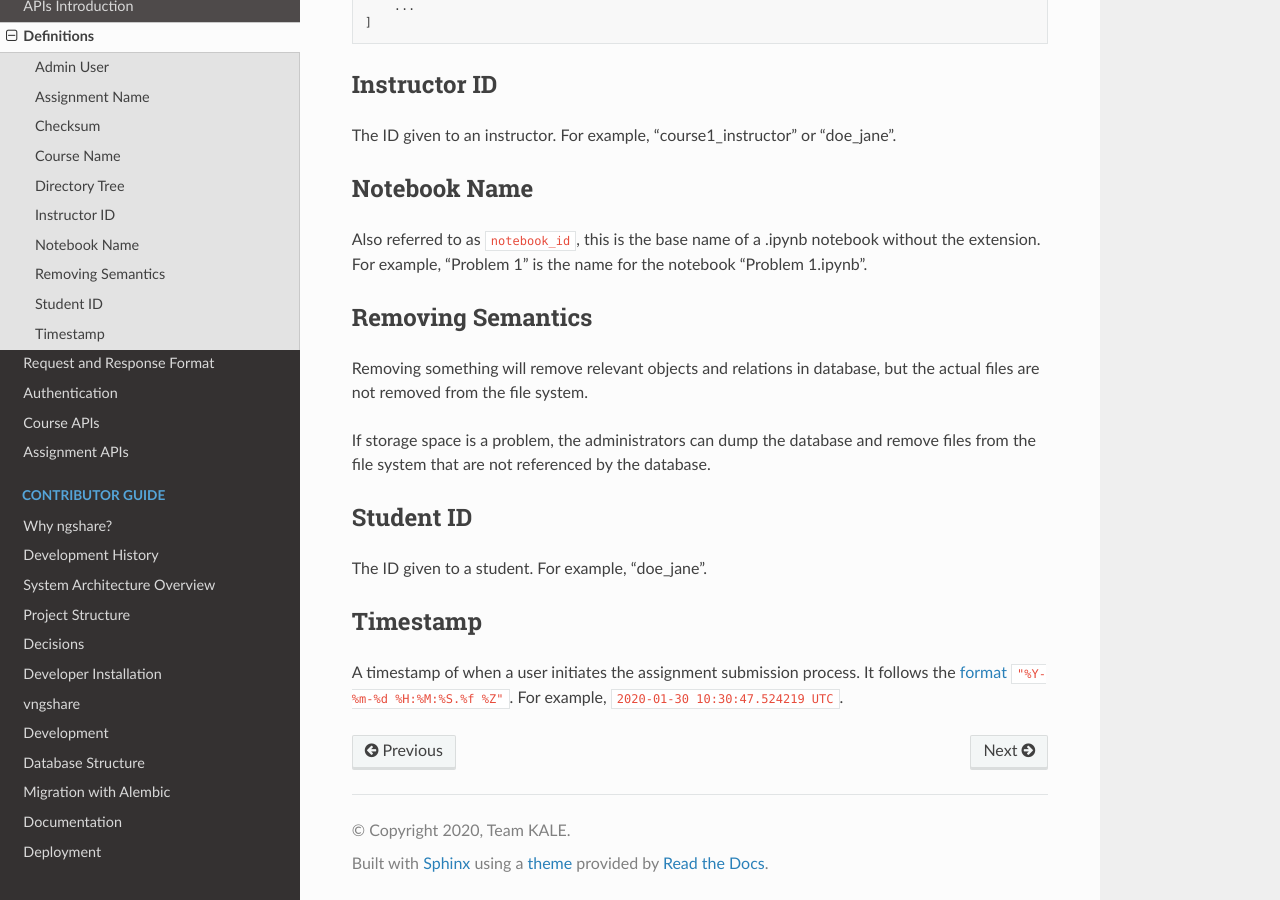
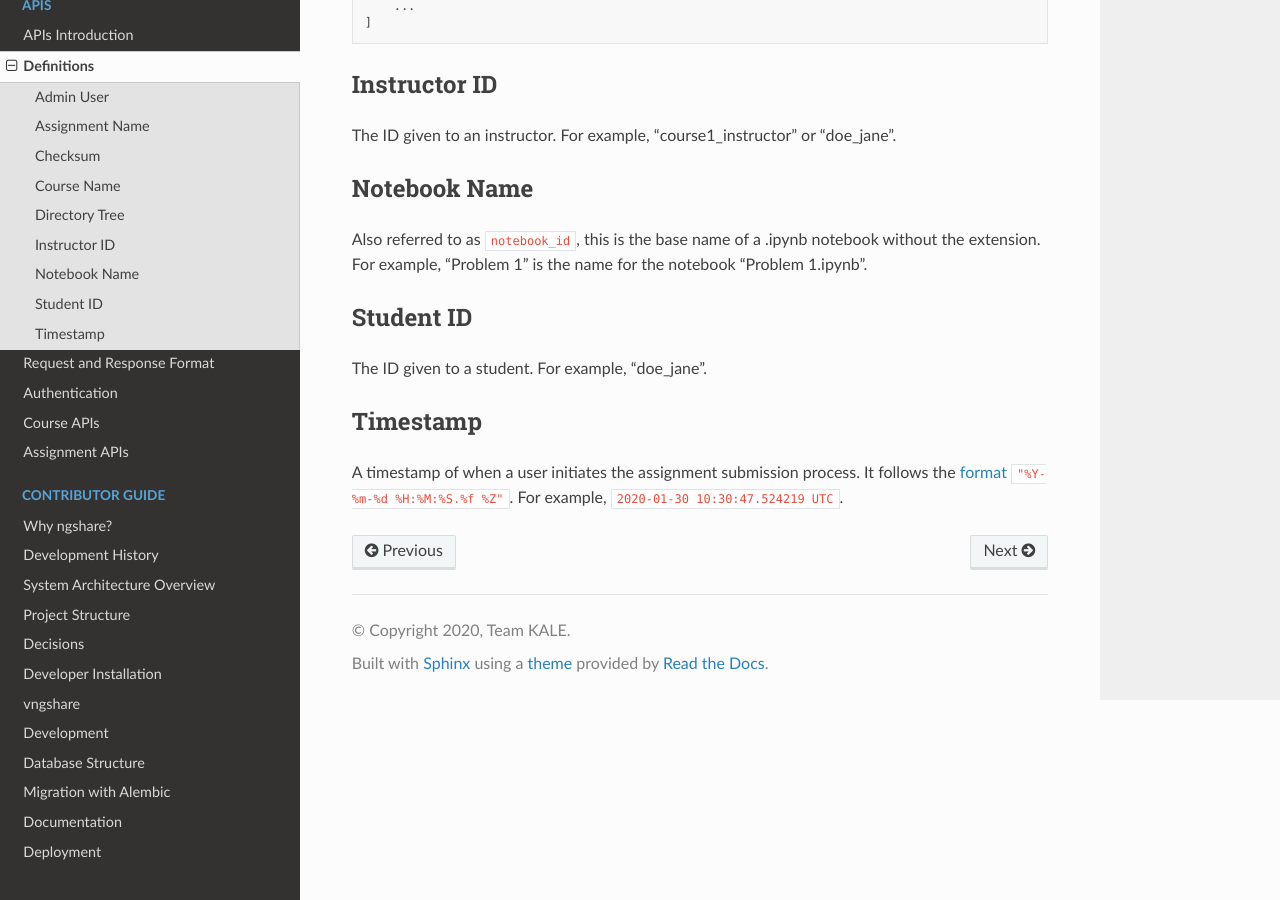
Before and after one commit to LibreTexts/ngshare, a Sphinx documentation site: the page built from docs/api/definition.rst, in a window 1280 px wide and 900 px high, scrolled down 968 px. Built offline with Sphinx 7.4.7 and the Read the Docs theme 2.0.0, drawn with Linux system fonts in a browser that asks for light colours.

Commit message:
Move "Removing" section

```diff
--- a/docs/api/definition.rst
+++ b/docs/api/definition.rst
@@ -42,12 +42,6 @@
 -------------
 Also referred to as ``notebook_id``, this is the base name of a .ipynb notebook without the extension. For example, "Problem 1" is the name for the notebook "Problem 1.ipynb".
 
-Removing Semantics
-------------------
-Removing something will remove relevant objects and relations in database, but the actual files are not removed from the file system.
-
-If storage space is a problem, the administrators can dump the database and remove files from the file system that are not referenced by the database.
-
 Student ID
 ----------
 The ID given to a student. For example, "doe_jane".
--- a/docs/index.rst
+++ b/docs/index.rst
@@ -16,6 +16,7 @@
 
    user_guide/install.rst
    user_guide/extra.rst
+   user_guide/notes.rst
 
 .. toctree::
    :maxdepth: 2
```
Also changed, not shown: docs/user_guide/notes.rst (added, +25 -0 lines).
